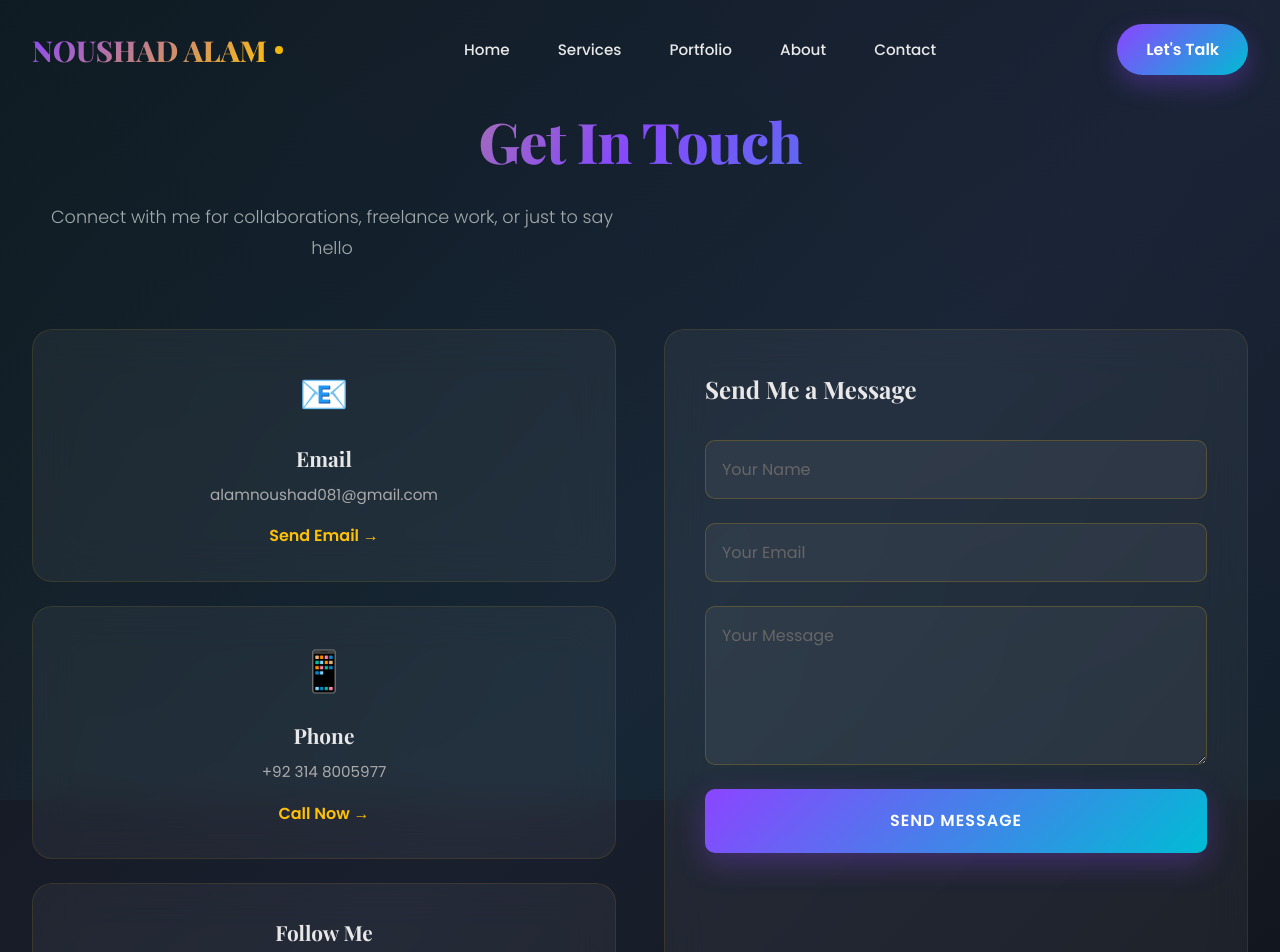
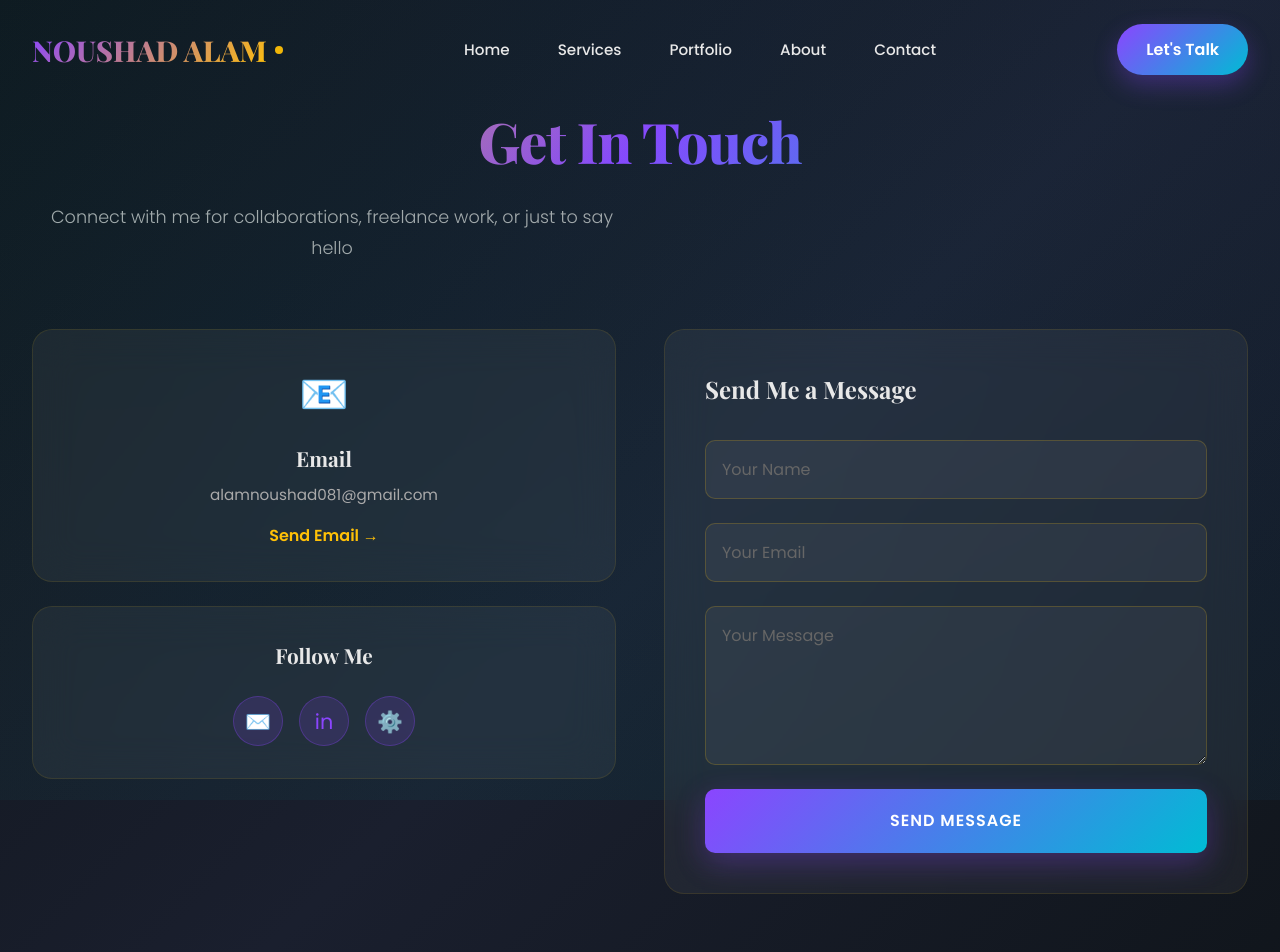
Before and after one commit to noshu12/react-portfolio, a React (Vite) app in the folder frontend/: page /contact in a window 1280 px wide. Shown: the top 952 px of the page. Built offline with nearby package versions, Linux system fonts and the light colour scheme; a small style sheet from the web is missing.

Commit message:
new readme

```diff
--- a/frontend/index.html
+++ b/frontend/index.html
@@ -5,7 +5,7 @@
   <meta name="viewport" content="width=device-width, initial-scale=1.0" />
   <link href="https://fonts.googleapis.com/css2?family=Poppins:wght@300;400;500;600;700;800&family=Playfair+Display:wght@600;700;800&display=swap" rel="stylesheet">
   <link rel="stylesheet" href="https://cdnjs.cloudflare.com/ajax/libs/font-awesome/6.4.0/css/all.min.css" integrity="sha512-iecdLmaskl7CVJkEZSMUkrQ6usznI8+ofnDA3OTvWt9J+VLvnHA+q3ggM7vNtzjuzMg+0+38YHUQ3+uo2ChUDQ==" crossorigin="anonymous" referrerpolicy="no-referrer" />
-  <title>Noushad Alam - Premium Portfolio</title>
+  <title>Noushad Alam - AI and Data Engineer</title>
 </head>
 <body>
   <div id="root"></div>
--- a/frontend/src/components/Contact.jsx
+++ b/frontend/src/components/Contact.jsx
@@ -41,13 +41,6 @@ export default function Contact() {
             <h3>Email</h3>
             <p>alamnoushad081@gmail.com</p>
             <a href="mailto:alamnoushad081@gmail.com" className="info-link">Send Email →</a>
-          </div>
-
-          <div className="info-card premium-card">
-            <div className="info-icon">📱</div>
-            <h3>Phone</h3>
-            <p>+92 314 8005977</p>
-            <a href="tel:+923148005977" className="info-link">Call Now →</a>
           </div>
 
           <div className="social-card premium-card">
--- a/frontend/src/pages/HomePage.jsx
+++ b/frontend/src/pages/HomePage.jsx
@@ -1,11 +1,9 @@
 import Hero from '../components/Hero'
-import Stats from '../components/Stats'
 
 export default function HomePage() {
   return (
     <div>
       <Hero />
-      <Stats />
     </div>
   )
 }
```
Also changed, not shown: 1 other file (tests, documents, lock files or other folders).
